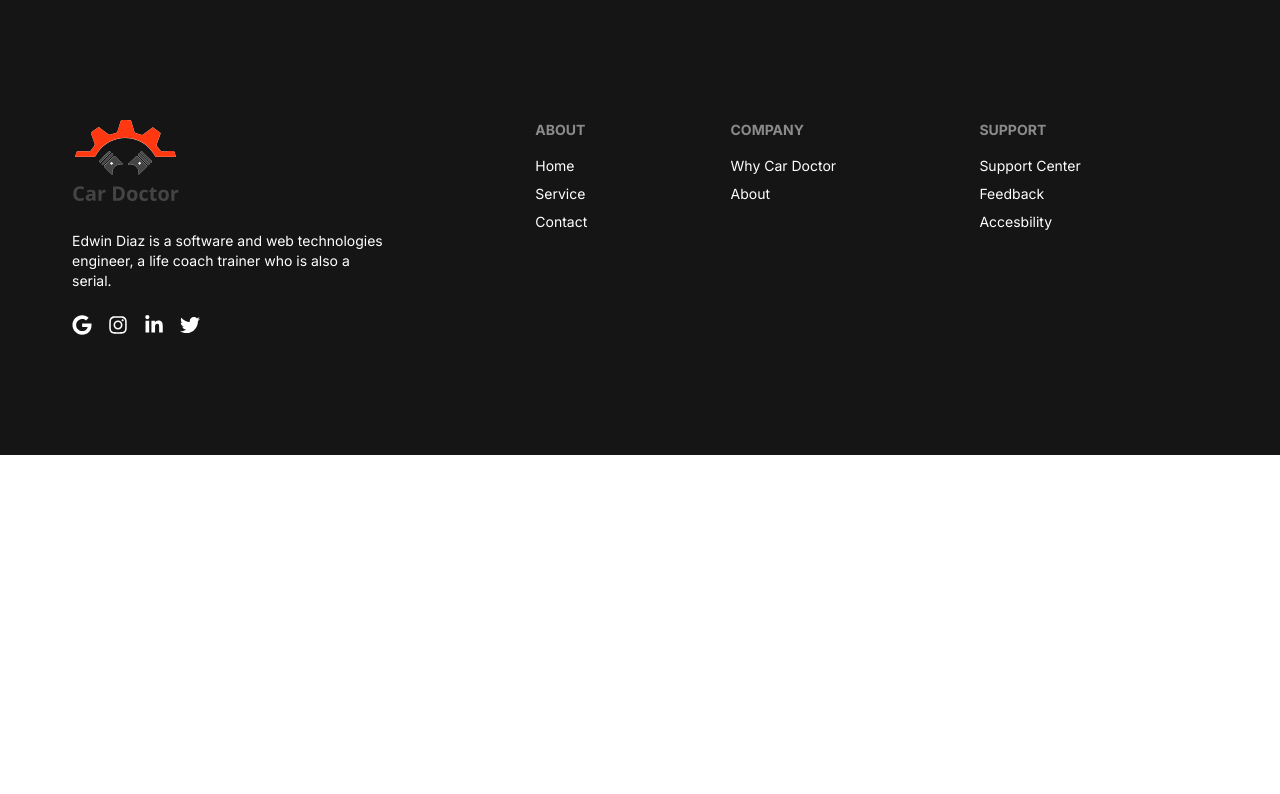
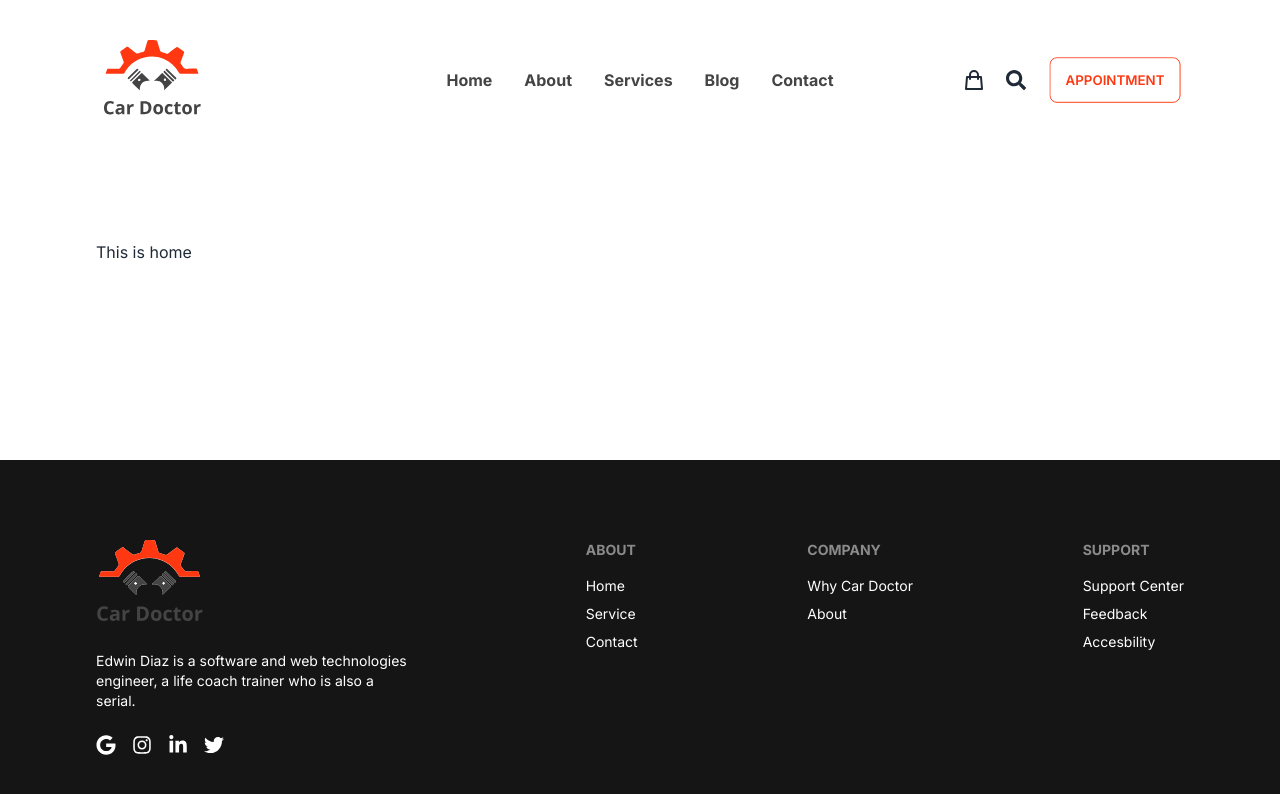
Before and after one commit to Abdullah149081/car-doctor-client, a React (Vite) app: page / in a window 1280 px wide. Shown: the top 794 px of the page. Built offline with nearby package versions, Linux system fonts and the light colour scheme.

Commit message:
responsive done

```diff
--- a/src/Page/Home/Home/Home.jsx
+++ b/src/Page/Home/Home/Home.jsx
@@ -2,7 +2,7 @@ import React from "react";
 
 const Home = () => {
   return (
-    <div>
+    <div className="car-container">
       <h1>This is home</h1>
     </div>
   );
--- a/src/Page/shared/Footer/Footer.jsx
+++ b/src/Page/shared/Footer/Footer.jsx
@@ -4,8 +4,8 @@ import logo from "../../../../public/logo.svg";
 const Footer = () => {
   return (
     <div className=" bg-[#151515] ">
-      <div className="car-container">
-        <footer className="footer p-10  text-white ">
+      <div className="car-container py-20">
+        <footer className="footer   text-white justify-between ">
           <div className="space-y-4">
             <img src={logo} alt="" />
             <p className="w-80">Edwin Diaz is a software and web technologies engineer, a life coach trainer who is also a serial.</p>
--- /dev/null
+++ b/src/Page/shared/Header/Header.jsx
@@ -0,0 +1,71 @@
+/* eslint-disable jsx-a11y/no-noninteractive-tabindex */
+import React from "react";
+import { FaSearch } from "react-icons/fa";
+import { HiOutlineShoppingBag } from "react-icons/hi";
+import logo from "../../../../public/logo.svg";
+
+const Header = () => {
+  return (
+    <div className="car-container md:py-0 px-0">
+      <div className="navbar py-10  px-0 bg-base-100">
+        <div className="navbar-start">
+          <div className="dropdown">
+            <label tabIndex={0} className="btn btn-ghost pl-0  mr-5 lg:hidden">
+              <svg xmlns="http://www.w3.org/2000/svg" className="h-5 w-5" fill="none" viewBox="0 0 24 24" stroke="currentColor">
+                <path strokeLinecap="round" strokeLinejoin="round" strokeWidth="2" d="M4 6h16M4 12h8m-8 6h16" />
+              </svg>
+            </label>
+            <ul tabIndex={0} className="menu menu-compact dropdown-content mt-3 p-2 shadow bg-base-100 rounded-box w-52">
+              <li>
+                <a>Home</a>
+              </li>
+
+              <li>
+                <a>About</a>
+              </li>
+              <li>
+                <a>Services</a>
+              </li>
+              <li>
+                <a>Blog</a>
+              </li>
+              <li>
+                <a>Contact</a>
+              </li>
+            </ul>
+          </div>
+          <img className="w-11 h-11 lg:w-28 lg:h-20" src={logo} alt="" />
+        </div>
+        <div className="navbar-center hidden lg:flex">
+          <ul className="menu menu-horizontal px-1 ">
+            <li>
+              <a>Home</a>
+            </li>
+
+            <li>
+              <a>About</a>
+            </li>
+            <li>
+              <a>Services</a>
+            </li>
+            <li>
+              <a>Blog</a>
+            </li>
+            <li>
+              <a>Contact</a>
+            </li>
+          </ul>
+        </div>
+        <div className="navbar-end  space-x-5">
+          <HiOutlineShoppingBag className="w-6 h-6" />
+          <FaSearch className="w-5 h-5" />
+          <button type="button" className="lg:block hidden">
+            <a className="btn car-btn  ">Appointment</a>
+          </button>
+        </div>
+      </div>
+    </div>
+  );
+};
+
+export default Header;
--- a/src/index.css
+++ b/src/index.css
@@ -9,5 +9,20 @@
 }
 
 .car-container {
-  @apply px-4 py-16 mx-auto sm:max-w-xl md:max-w-full lg:max-w-screen-xl md:px-24 lg:px-8 lg:py-20;
+  @apply sm:max-w-xl md:max-w-full lg:max-w-screen-xl xl:max-w-screen-2xl mx-auto px-8 md:px-24 md:py-20 2xl:px-0;
 }
+
+.car-btn {
+  @apply text-[#FF3811] bg-inherit border border-[#FF3811];
+}
+
+.btn-primary {
+  @apply text-white bg-[#FF3811] border-0 rounded-lg;
+}
+
+.btn {
+  @apply hover:bg-transparent;
+}
+.menu li {
+  @apply text-[#444444] font-bold;
+}
--- a/src/layout/Main.jsx
+++ b/src/layout/Main.jsx
@@ -1,9 +1,15 @@
 import React from "react";
+import { Outlet } from "react-router-dom";
 import Footer from "../Page/shared/Footer/Footer";
+import Header from "../Page/shared/Header/Header";
 
 const Main = () => {
   return (
     <div>
+      <Header />
+      <div className="md:min-h-[calc(100vh-500px)]">
+        <Outlet />
+      </div>
       <Footer />
     </div>
   );
```
